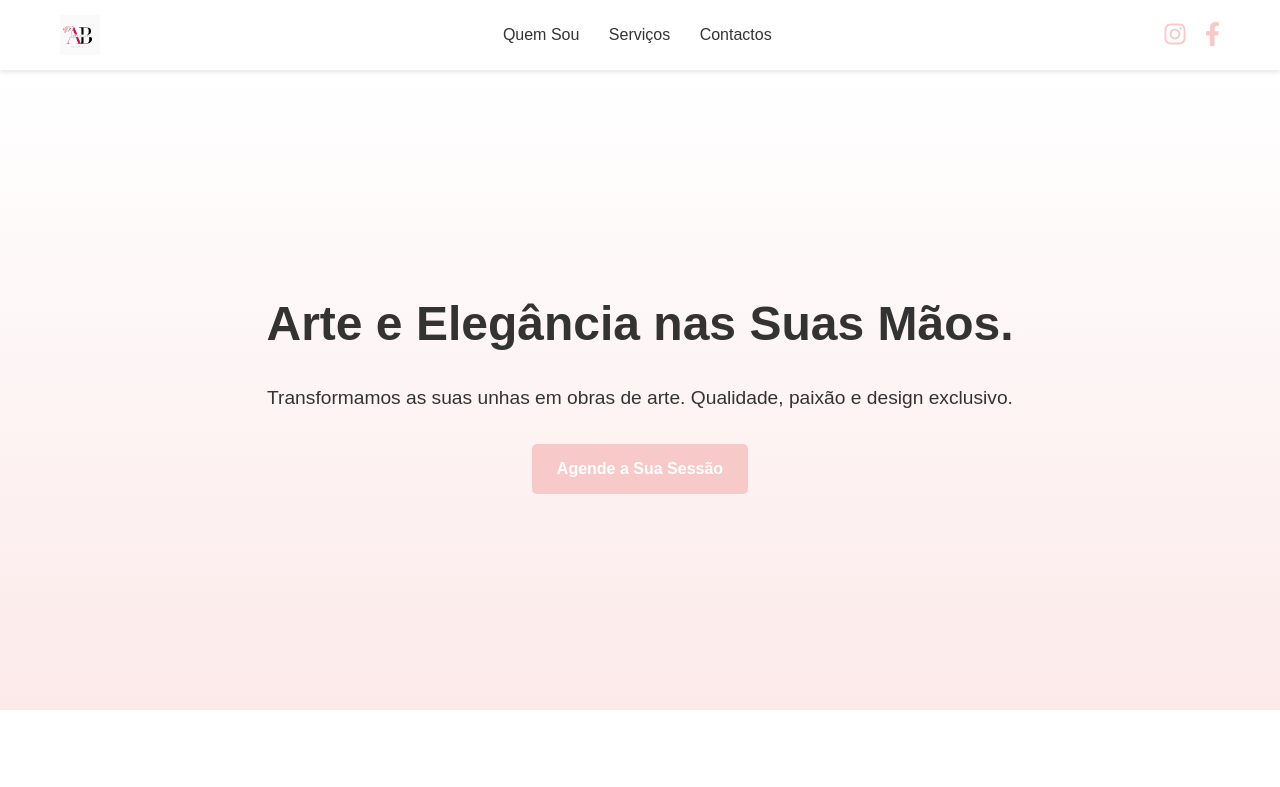
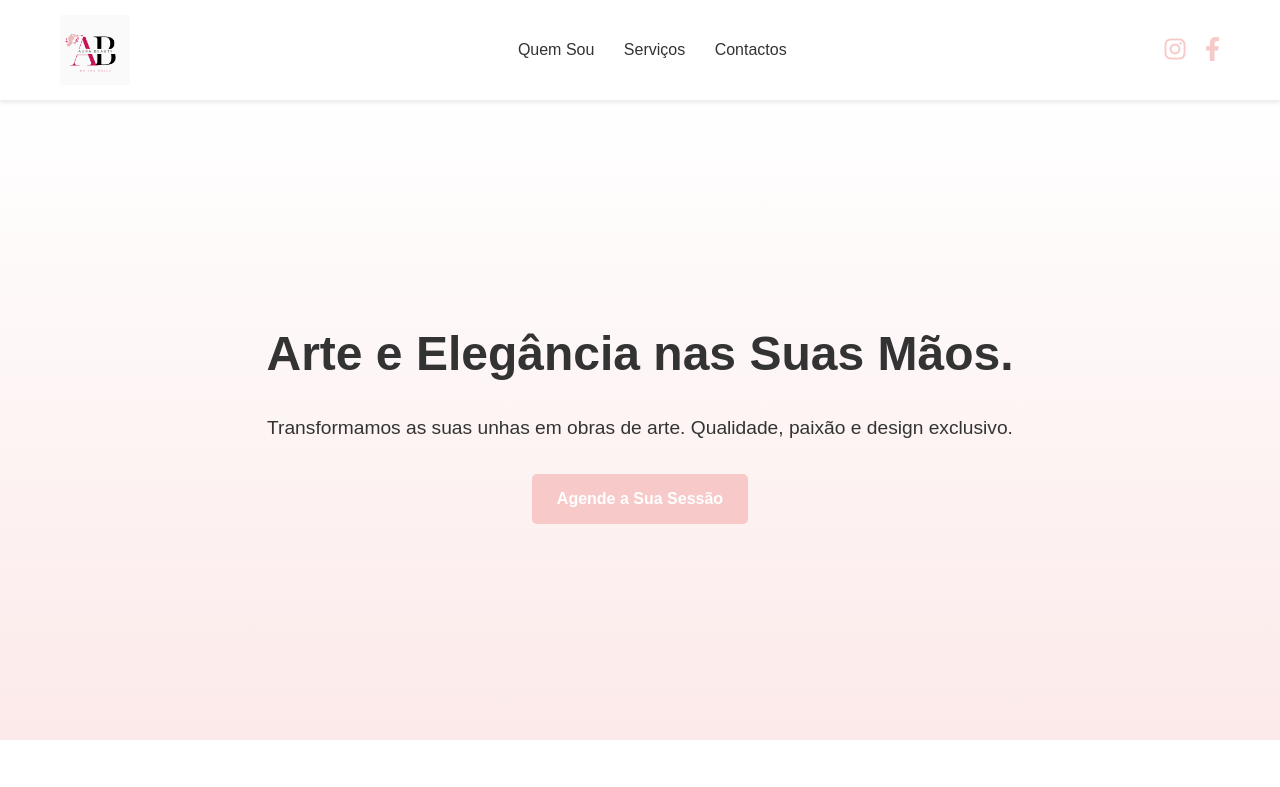
Before and after one commit to nadiairina/Aura-Beauty, a plain HTML site: page index.html in a window 1280 px wide. Shown: the top 787 px of the page. Drawn offline with Linux system fonts and the light colour scheme.

Commit message:
Update style.css

```diff
--- a/style.css
+++ b/style.css
@@ -43,7 +43,7 @@ header .container {
 
 /* NOVO ESTILO PARA LOGÓTIPO EM IMAGEM */
 .logo-img {
-    height: 40px; /* Define a altura da imagem do logótipo */
+    height: 70px; /* Define a altura da imagem do logótipo */
     width: auto;
     display: block;
 }
```
